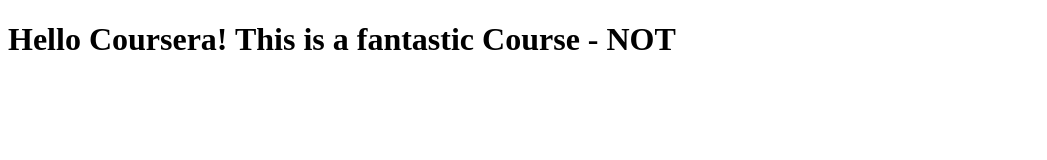
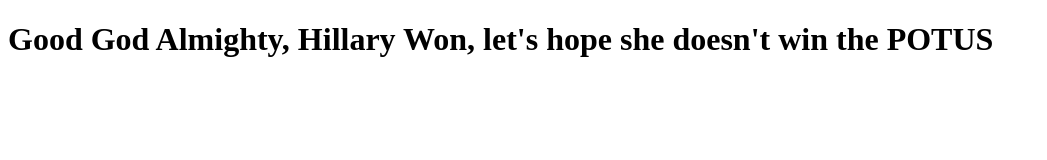
Before and after one commit to mendskyz/coursera-test, a plain HTML site: page site/index.html in a window 1280 px wide. Shown: the whole page, without its empty margins (0-1047 px from the left). Drawn offline with Linux system fonts and the light colour scheme.

Commit message:
Changes to the Message

```diff
--- a/site/index.html
+++ b/site/index.html
@@ -4,6 +4,6 @@
 	<title>Hello Coursera!</title>
 </head>
 <body>
-<h1>Hello Coursera!  This is a fantastic Course - NOT</h1>
+<h1>Good God Almighty, Hillary Won, let's hope she doesn't win the POTUS</h1>
 </body>
 </html>
```
